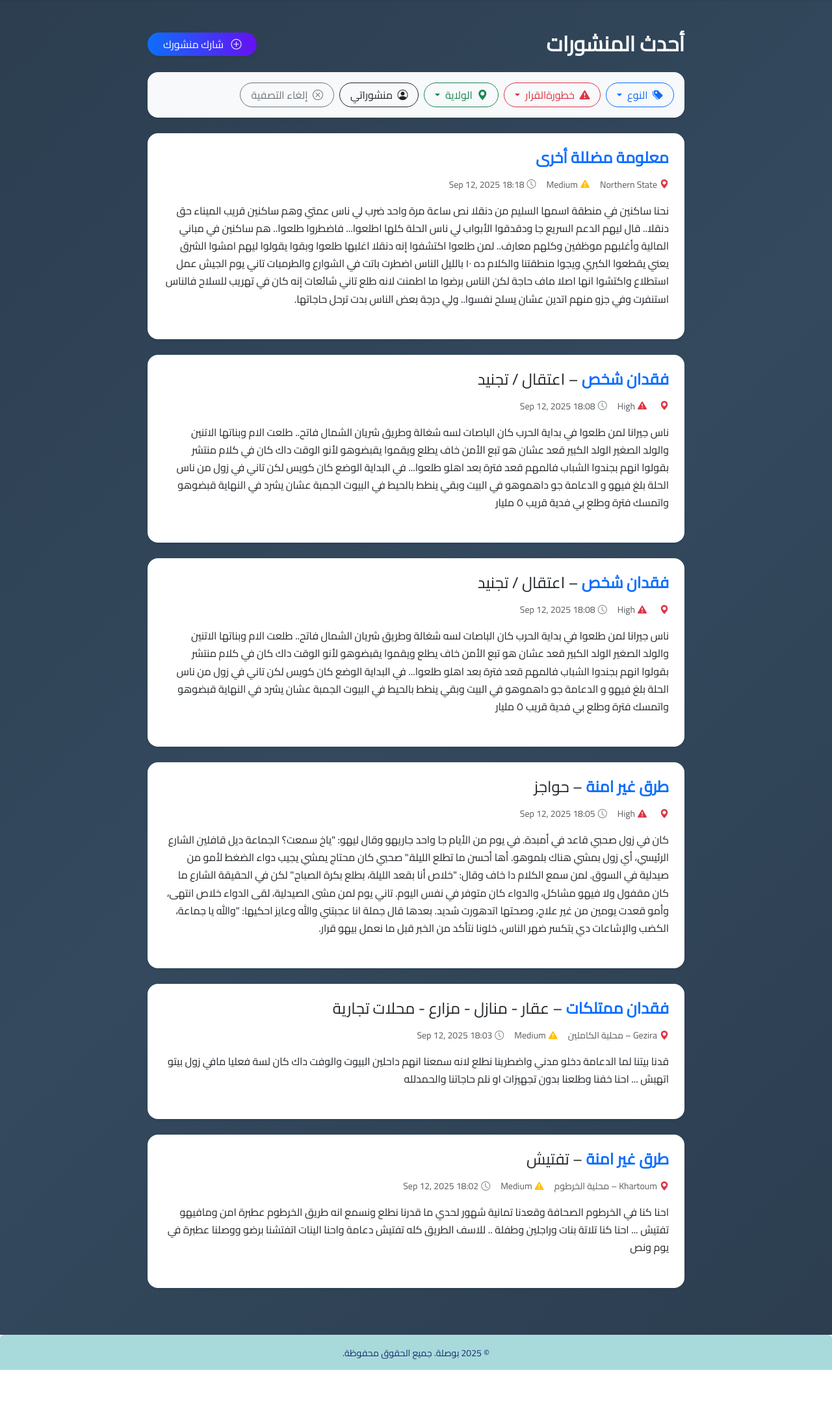
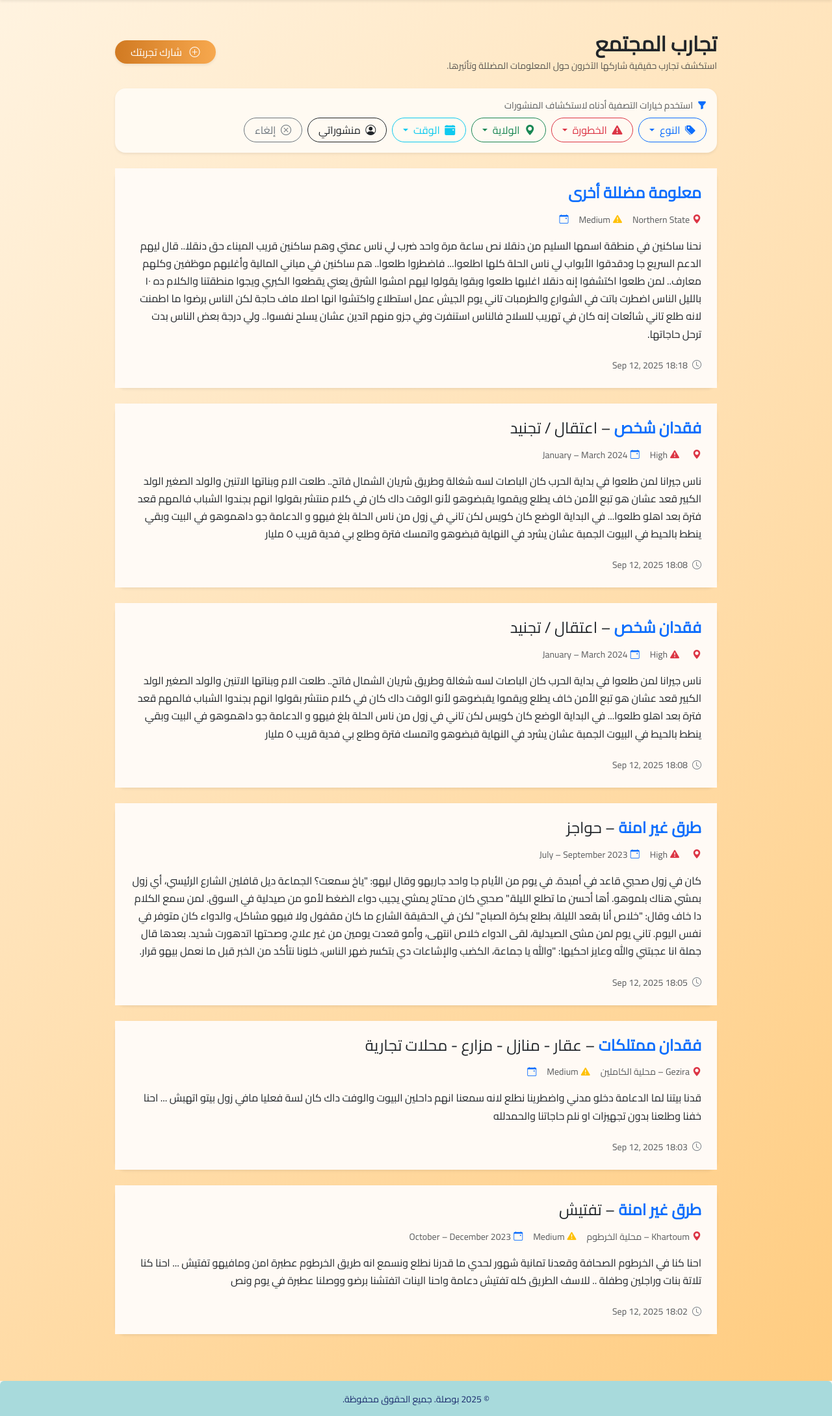
Before and after one commit to proj5thit-cpu/Bousala-Graduation-Project, a Flask app: page /posts in a window 1280 px wide. Shown: the part 64-2243 px from the top of the page at 65% size. Before the commit the page ends 2172 px from the top, so only its background shows below. Run offline with Flask 3, Linux system fonts and the light colour scheme.

Commit message:
Update posts_list.html

```diff
--- a/app/templates/posts_list.html
+++ b/app/templates/posts_list.html
@@ -2,100 +2,153 @@
 {% block content %}
 
 <!-- Background wrapper -->
-<section class="py-5" style="background: linear-gradient(135deg, #2c3e50, #34495e, #2c3e50); min-height: 100vh;">
-  <div class="container" style="max-width: 850px;">
+<section class="py-5" style="background: linear-gradient(135deg, #fff3e0, #ffe0b2, #ffcc80); min-height: 100vh;">
+  <div class="container" style="max-width: 950px;">
 
-    <!-- Page header -->
-    <div class="d-flex justify-content-between align-items-center mb-4 text-white">
-      <h2 class="fw-bold m-0">
-        {% if lang == 'en' %}Latest Stories{% else %}أحدث المنشورات{% endif %}
+    <!-- Page Header -->
+    <div class="d-flex justify-content-between align-items-center mb-4">
+      <div>
+        <h2 class="fw-bold text-dark mb-1">
+          {% if lang == 'en' %}Community Stories{% else %}تجارب المجتمع{% endif %}
         </h2>
+        <p class="text-muted small mb-0">
+          {% if lang == 'en' %}
+            Explore real experiences shared by others about misinformation and its impact.
+          {% else %}
+            استكشف تجارب حقيقية شاركها الآخرون حول المعلومات المضللة وتأثيرها.
+          {% endif %}
+        </p>
+      </div>
       <a class="btn btn-gradient px-4 rounded-pill shadow-sm"
          href="{{ url_for('main.post', lang=lang) if session.get('user_id') else url_for('main.login', lang=lang) }}">
         <i class="bi bi-plus-circle me-2"></i>
-        {% if lang == 'en' %}Share a Post{% else %}شارك منشورك{% endif %}
+        {% if lang == 'en' %}Share a Story{% else %}شارك تجربتك{% endif %}
       </a>
     </div>
 
   <!-- Filter Section -->
-    <div class="card shadow-sm border-0 rounded-4 mb-4 p-3" style="background: #f8f9fa; position: relative;">
-      <div class="d-flex flex-wrap gap-2">
+<div class="card shadow-sm border-0 rounded-4 mb-4 p-3" style="background: #fffaf2;">
+  <div class="d-flex flex-wrap align-items-center justify-content-between mb-2">
+    <div class="text-muted small">
+      {% if lang == 'en' %}
+        <i class="bi bi-funnel-fill me-1 text-primary"></i> Filter options below help you explore posts
+      {% else %}
+        <i class="bi bi-funnel-fill me-1 text-primary"></i> استخدم خيارات التصفية أدناه لاستكشاف المنشورات
+      {% endif %}
+    </div>
+  </div>
 
+  <div class="d-flex flex-wrap gap-2 position-relative">
     <!-- Filter by Type -->
     <div class="dropdown">
-          <button class="btn btn-outline-primary rounded-pill px-3 dropdown-toggle" type="button" data-bs-toggle="dropdown">
+      <button class="btn btn-outline-primary rounded-pill px-3 dropdown-toggle interactive-btn"
+              type="button" data-bs-toggle="dropdown">
         <i class="bi bi-tags-fill me-1"></i>
-            {% if lang == 'en' %}Type{% else %}النوع{% endif %}
+        {{ type_value if type_value else ( 'Type' if lang == 'en' else 'النوع' ) }}
       </button>
-          <ul class="dropdown-menu dropdown-menu-light shadow-sm">
+      <ul class="dropdown-menu shadow-sm">
         {% for t in posts|map(attribute='misinfo_type')|unique %}
-              <li><a class="dropdown-item" href="?filter=type&value={{ t }}">{{ t }}</a></li>
+          <li>
+            <a class="dropdown-item" href="?type={{ t }}{% if danger_value %}&danger={{ danger_value }}{% endif %}{% if state_value %}&state={{ state_value }}{% endif %}{% if time_value %}&time={{ time_value }}{% endif %}{% if owner_value %}&owner={{ owner_value }}{% endif %}">
+              {{ t }}
+            </a>
+          </li>
         {% endfor %}
       </ul>
     </div>
 
     <!-- Filter by Danger -->
     <div class="dropdown">
-          <button class="btn btn-outline-danger rounded-pill px-3 dropdown-toggle" type="button" data-bs-toggle="dropdown">
+      <button class="btn btn-outline-danger rounded-pill px-3 dropdown-toggle interactive-btn"
+              type="button" data-bs-toggle="dropdown">
         <i class="bi bi-exclamation-triangle-fill me-1"></i>
-            {% if lang == 'en' %}Decision Danger{% else %}خطورةالقرار{% endif %}
+        {{ danger_value if danger_value else ( 'Danger' if lang == 'en' else 'الخطورة' ) }}
       </button>
-          <ul class="dropdown-menu dropdown-menu-light shadow-sm">
+      <ul class="dropdown-menu shadow-sm">
         {% for d in posts|map(attribute='danger_level')|unique %}
-              <li><a class="dropdown-item" href="?filter=danger&value={{ d }}">{{ d }}</a></li>
+          <li>
+            <a class="dropdown-item" href="?danger={{ d }}{% if type_value %}&type={{ type_value }}{% endif %}{% if state_value %}&state={{ state_value }}{% endif %}{% if time_value %}&time={{ time_value }}{% endif %}{% if owner_value %}&owner={{ owner_value }}{% endif %}">
+              {{ d }}
+            </a>
+          </li>
         {% endfor %}
       </ul>
     </div>
 
     <!-- Filter by State -->
     <div class="dropdown">
-          <button class="btn btn-outline-success rounded-pill px-3 dropdown-toggle" type="button" data-bs-toggle="dropdown">
+      <button class="btn btn-outline-success rounded-pill px-3 dropdown-toggle interactive-btn"
+              type="button" data-bs-toggle="dropdown">
         <i class="bi bi-geo-alt-fill me-1"></i>
-            {% if lang == 'en' %}State{% else %}الولاية{% endif %}
+        {{ state_value if state_value else ( 'State' if lang == 'en' else 'الولاية' ) }}
       </button>
-          <ul class="dropdown-menu dropdown-menu-light shadow-sm">
+      <ul class="dropdown-menu shadow-sm">
         {% for s in posts|map(attribute='state')|unique %}
-              <li><a class="dropdown-item" href="?filter=state&value={{ s }}">{{ s }}</a></li>
+          <li>
+            <a class="dropdown-item" href="?state={{ s }}{% if type_value %}&type={{ type_value }}{% endif %}{% if danger_value %}&danger={{ danger_value }}{% endif %}{% if time_value %}&time={{ time_value }}{% endif %}{% if owner_value %}&owner={{ owner_value }}{% endif %}">
+              {{ s }}
+            </a>
+          </li>
         {% endfor %}
       </ul>
     </div>
 
-        <!-- Filter by Owner -->
-        <a class="btn btn-outline-dark rounded-pill px-3" href="?filter=owner&value=me">
+    <!-- Filter by Time -->
+    <div class="dropdown">
+      <button class="btn btn-outline-info rounded-pill px-3 dropdown-toggle interactive-btn"
+              type="button" data-bs-toggle="dropdown">
+        <i class="bi bi-calendar-event-fill me-1"></i>
+        {{ time_value if time_value else ( 'Time' if lang == 'en' else 'الوقت' ) }}
+      </button>
+      <ul class="dropdown-menu shadow-sm">
+        {% for t in posts|map(attribute='time')|unique %}
+          {% if t %}
+            <li>
+              <a class="dropdown-item" href="?time={{ t }}{% if type_value %}&type={{ type_value }}{% endif %}{% if danger_value %}&danger={{ danger_value }}{% endif %}{% if state_value %}&state={{ state_value }}{% endif %}{% if owner_value %}&owner={{ owner_value }}{% endif %}">
+                {{ t }}
+              </a>
+            </li>
+          {% endif %}
+        {% endfor %}
+      </ul>
+    </div>
+
+    <!-- My Posts -->
+    <a class="btn btn-outline-dark rounded-pill px-3 interactive-btn"
+       href="?owner=me{% if type_value %}&type={{ type_value }}{% endif %}{% if danger_value %}&danger={{ danger_value }}{% endif %}{% if state_value %}&state={{ state_value }}{% endif %}{% if time_value %}&time={{ time_value }}{% endif %}">
       <i class="bi bi-person-circle me-1"></i>
       {% if lang == 'en' %}My Posts{% else %}منشوراتي{% endif %}
     </a>
 
-        <!-- Clear Filters -->
-        <a class="btn btn-outline-secondary rounded-pill px-3" href="{{ url_for('main.posts_list', lang=lang) }}">
+    <!-- Clear -->
+    <a class="btn btn-outline-secondary rounded-pill px-3 interactive-btn"
+       href="{{ url_for('main.posts_list', lang=lang) }}">
       <i class="bi bi-x-circle me-1"></i>
-          {% if lang == 'en' %}Clear{% else %}إلغاء التصفية{% endif %}
+      {% if lang == 'en' %}Clear{% else %}إلغاء{% endif %}
     </a>
-
   </div>
 </div>
 
+    <!-- Empty State -->
     {% if not posts %}
-      <div class="card shadow-sm border-0 rounded-4" style="background: #fff;">
-        <div class="card-body text-center py-5">
-          <i class="bi bi-chat-left-text text-secondary fs-1 mb-3"></i>
-          <p class="text-muted mb-2 fs-5">
-            {% if lang == 'en' %}No stories yet.{% else %}لا توجد قصص حتى الآن.{% endif %}
+      <div class="card border-0 shadow-sm rounded-4 text-center p-5 bg-white">
+        <i class="bi bi-chat-dots text-secondary fs-1 mb-3"></i>
+        <p class="text-muted fs-5 mb-3">
+          {% if lang == 'en' %}No stories yet.{% else %}لا توجد قصص حالياً.{% endif %}
         </p>
-          <a class="btn btn-outline-primary px-4 rounded-pill shadow-sm"
+        <a class="btn btn-gradient px-4 rounded-pill shadow-sm"
            href="{{ url_for('main.post', lang=lang) if session.get('user_id') else url_for('main.login', lang=lang) }}">
           {% if lang == 'en' %}Be the first to share{% else %}كن أول من يشارك{% endif %}
         </a>
       </div>
-      </div>
     {% endif %}
 
+    <!-- Post Cards -->
     {% for post in posts %}
-      <div class="card shadow-sm mb-4 border-0 rounded-4"
-           style="background: #fff; transition: 0.2s; border-left: 6px solid #0d6efd;">
-        <div class="card-body p-4">
-
-          <!-- Post Title -->
+      <div class="card shadow-sm mb-4 border-0 rounded-4 post-card"
+           style="background: #fff; transition: all 0.3s;">
+        <div class="card-body p-4" style="background-color: #fffaf5;">
+          <!-- Title -->
           <h4 class="fw-bold text-primary mb-3">
             {{ post.misinfo_type }}
             {% if post.followup %}
@@ -105,28 +158,15 @@
 
           <!-- Meta Info -->
           <div class="d-flex flex-wrap align-items-center small text-muted mb-3 gap-3">
-            <span class="d-flex align-items-center">
-              <i class="bi bi-geo-alt-fill text-danger me-1"></i>
-              {{ post.state }}{% if post.locality %} – {{ post.locality }}{% endif %}
-            </span>
-            <span class="d-flex align-items-center">
-              <i class="bi bi-exclamation-triangle-fill me-1
-                 {% if post.danger_level == 'High' %}text-danger{% elif post.danger_level == 'Medium' %}text-warning{% else %}text-success{% endif %}">
-              </i>
-              {{ post.danger_level }}
-            </span>
-            <span class="d-flex align-items-center">
-              <i class="bi bi-clock text-secondary me-1"></i>
-              {{ post.created_at.strftime('%b %d, %Y %H:%M') if post.created_at }}
-            </span>
+            <span><i class="bi bi-geo-alt-fill text-danger me-1"></i>{{ post.state }}{% if post.locality %} – {{ post.locality }}{% endif %}</span>
+            <span><i class="bi bi-exclamation-triangle-fill me-1 {% if post.danger_level == 'High' %}text-danger{% elif post.danger_level == 'Medium' %}text-warning{% else %}text-success{% endif %}"></i>{{ post.danger_level }}</span>
+            <span><i class="bi bi-calendar-event text-primary me-1"></i>{{ post.time }}</span>
           </div>
 
-          <!-- Post Content -->
-          <p class="mb-4 fs-6 text-dark" style="line-height: 1.7;">
-            {{ post.content }}
-          </p>
+          <!-- Content -->
+          <p class="text-dark fs-6 mb-4" style="line-height: 1.7;">{{ post.content }}</p>
 
-          <!-- Media Section -->
+          <!-- Media -->
           {% if post.media_items %}
             <div class="row g-3">
               {% for m in post.media_items %}
@@ -140,66 +180,116 @@
                   <div class="col-12">
                     <audio controls class="w-100 rounded shadow-sm">
                       <source src="{{ url_for('main.uploaded_file', filename=m.filename) }}" type="audio/mpeg">
-                      Your browser does not support the audio tag.
                     </audio>
                   </div>
                 {% elif m.media_type == 'video' %}
                   <div class="col-12">
                     <video controls class="w-100 rounded shadow-sm border">
                       <source src="{{ url_for('main.uploaded_file', filename=m.filename) }}" type="video/mp4">
-                      Your browser does not support the video tag.
                     </video>
                   </div>
                 {% endif %}
               {% endfor %}
             </div>
           {% endif %}
+
+          <!-- Date -->
+          <div class="mt-3 text-muted small">
+            <i class="bi bi-clock text-secondary me-1"></i>
+            {{ post.created_at.strftime('%b %d, %Y %H:%M') if post.created_at }}
+          </div>
+
+          <!-- Actions -->
           {% if session.get('user_id') == post.user_id %}
             <div class="mt-3 d-flex gap-2">
-    <a href="{{ url_for('main.edit_post', post_id=post.id) }}" class="btn btn-warning btn-sm">
-      ✏ Edit
-    </a>
+              <a href="{{ url_for('main.edit_post', post_id=post.id) }}" class="btn btn-warning btn-sm">✏ Edit</a>
               <form action="{{ url_for('main.delete_post', post_id=post.id) }}" method="POST" style="display:inline;">
-      <button type="submit" class="btn btn-danger btn-sm" onclick="return confirm('Are you sure you want to delete this post?');">
-        🗑 Delete
-      </button>
+                <button type="submit" class="btn btn-danger btn-sm" onclick="return confirm('Are you sure?');">🗑 Delete</button>
               </form>
             </div>
           {% endif %}
-
-
         </div>
       </div>
     {% endfor %}
 
+    <!-- Pagination -->
+    {% if total_pages and total_pages > 1 %}
+      <nav aria-label="Page navigation">
+        <ul class="pagination justify-content-center mt-4">
+          <!-- Previous -->
+          <li class="page-item {% if current_page == 1 %}disabled{% endif %}">
+            <a class="page-link" href="?page={{ current_page - 1 }}{% if filter_type %}&filter={{ filter_type }}&value={{ value }}{% endif %}{% if lang %}&lang={{ lang }}{% endif %}" aria-label="Previous">
+              <span aria-hidden="true">&laquo;</span>
+            </a>
+          </li>
+
+          <!-- Numbered pages -->
+          {% for p in range(1, total_pages + 1) %}
+            <li class="page-item {% if p == current_page %}active{% endif %}">
+              <a class="page-link" href="?page={{ p }}{% if filter_type %}&filter={{ filter_type }}&value={{ value }}{% endif %}{% if lang %}&lang={{ lang }}{% endif %}">
+                {{ p }}
+              </a>
+            </li>
+          {% endfor %}
+          <!-- Next -->
+          <li class="page-item {% if current_page == total_pages %}disabled{% endif %}">
+            <a class="page-link" href="?page={{ current_page + 1 }}{% if filter_type %}&filter={{ filter_type }}&value={{ value }}{% endif %}{% if lang %}&lang={{ lang }}{% endif %}" aria-label="Next">
+              <span aria-hidden="true">&raquo;</span>
+            </a>
+          </li>
+        </ul>
+      </nav>
+    {% endif %}
   </div>
 </section>
-
+<!-- Styles -->
 <style>
-/* Always show vertical scrollbar → avoids shaking */
-html {
-  overflow-y: scroll;
+.btn-gradient {
+  background: linear-gradient(90deg, #d17a22, #f7a84e);
+  color: white !important;
+  font-weight: 500;
+  border: none;
+  transition: all 0.3s;
+}
+.btn-gradient:hover {
+  transform: scale(1.05);
+  opacity: 0.9;
 }
 
-/* Subtle hover effect for cards */
-.card:hover {
-  transform: translateY(-3px);
-  box-shadow: 0 6px 18px rgba(0,0,0,0.2) !important;
+.interactive-btn {
+  transition: all 0.3s ease;
+  position: relative;
+}
+.interactive-btn:hover {
+  transform: none;
+  box-shadow: 0 3px 8px rgba(0,0,0,0.15);
+}
+.interactive-btn:hover::after {
+
+  position: absolute;
+  bottom: -22px;
+  left: 50%;
+  transform: translateX(-50%);
+
+  color: #fff;
+  padding: 3px 6px;
+  font-size: 11px;
+  border-radius: 4px;
 }
 
-/* Gradient button */
-.btn-gradient {
-  background: linear-gradient(90deg, #0d6efd, #6610f2);
-  color: #fff;
-  font-weight: 500;
-  border: none;
+.post-card {
+  animation: fadeInUp 0.6s ease;
 }
-.btn-gradient:hover {
-  opacity: 0.9;
-  color: #fff;
+@keyframes fadeInUp {
+  from { opacity: 0; transform: translateY(10px); }
+  to { opacity: 1; transform: translateY(0); }
+}
+.post-card:hover {
+  transform: translateY(-5px);
+  background-color: #fff3e0;
+  box-shadow: 0 8px 18px rgba(0,0,0,0.25) !important;
 }
 
-/* Media hover zoom */
 .hover-zoom {
   transition: transform 0.3s ease;
 }
```
Also changed, not shown: other parts of app/templates/posts_list.html (+21 -7 lines). Lines whose indentation alone changed are shown as unchanged.
